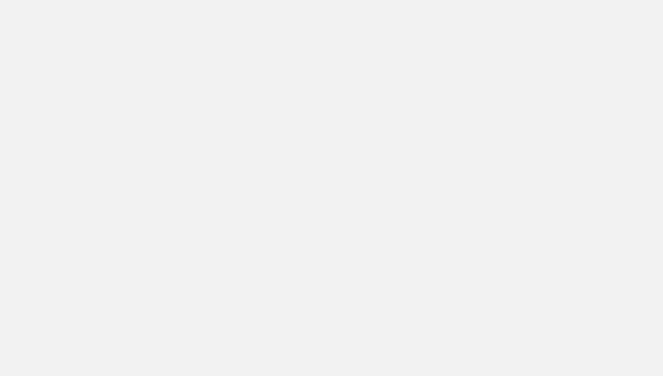
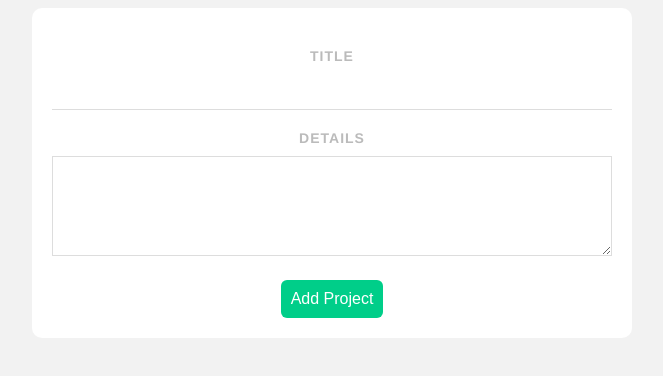
Before and after one commit to EELLOOII/Project-Planner, a Vue app: page /add in a window 1280 px wide. Before the commit this address had no page. Shown: the top 376 px of the page, without its empty margins (308-971 px from the left). Built offline with nearby package versions, Linux system fonts and the light colour scheme.

Commit message:
FEAT : Created a add form for new projects

```diff
--- a/src/router/index.js
+++ b/src/router/index.js
@@ -1,5 +1,6 @@
 import { createRouter, createWebHistory } from 'vue-router'
 import HomeView from '../views/HomeView.vue'
+import AddProject from '../views/AddProject.vue'
 
 const routes = [
   {
@@ -7,6 +8,11 @@
     name: 'home',
     component: HomeView
   },
+  {
+    path: '/add',
+    name: 'AddProject',
+    component: AddProject
+  }
 ]
 
 const router = createRouter({
--- /dev/null
+++ b/src/views/AddProject.vue
@@ -0,0 +1,66 @@
+<template>
+  <form @submit.prevent="handleSubmit">
+    <label>Title</label>
+    <input type="text"  v-model="title" required>
+    <label>Details</label>
+    <textarea v-model="details" required></textarea>
+    <button>Add Project</button>
+  </form>
+</template>
+
+<script>
+export default {
+    data() {
+        return {
+            title: '',
+            details: ''
+        }
+    },
+    methods: {
+        handleSubmit() {
+          console.log(this.title, this.details)
+        }
+    }
+}
+</script>
+
+<style>
+    form {
+        background:white;
+        padding: 20px;
+        border-radius: 10px;
+    }
+    label {
+        display: block;
+        color: #bbb;
+        text-transform: uppercase;
+        font-size: 14px;
+        font-weight: bold;
+        letter-spacing: 1px;
+        margin: 20px 0 10px 0;
+    }
+    input {
+        padding: 10px;
+        border: 0;
+        border-bottom: 1px solid #ddd;
+        width: 100%;
+        box-sizing: border-box;
+    }
+    textarea {
+        border: 1px solid #ddd;
+        padding: 10px;
+        width: 100%;
+        box-sizing: border-box;
+        height: 100px;
+    }
+    form button {
+        display: block;
+        margin:20px auto 0;
+        background: #00ce89;
+        color: white;
+        padding: 10px;
+        border: 0;
+        border-radius: 6px;
+        font-size: 16px;
+    }
+</style>
```
